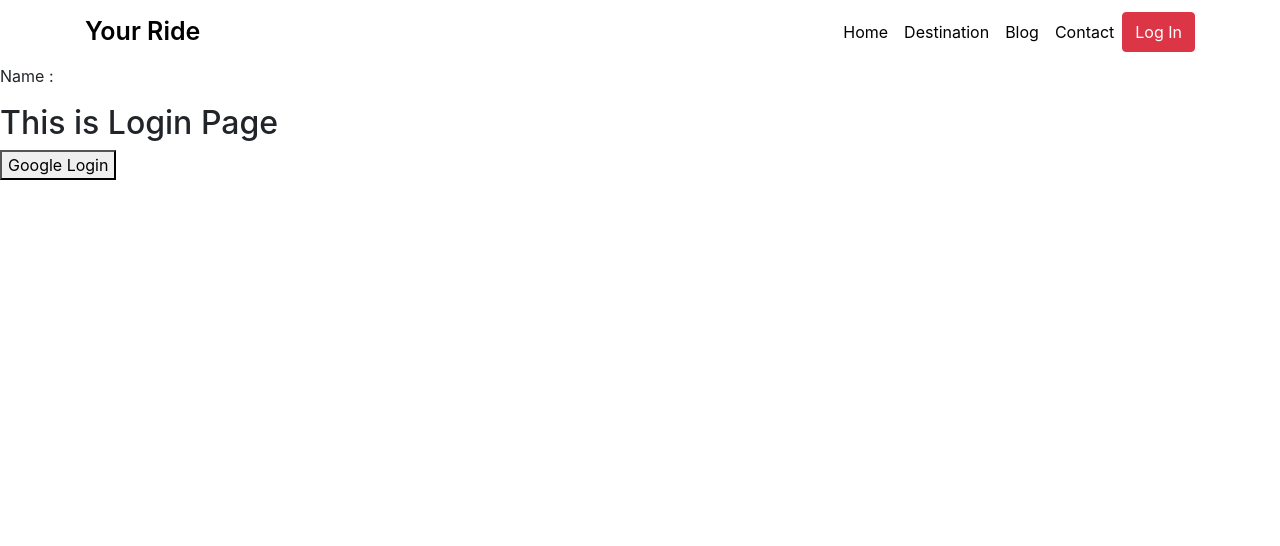
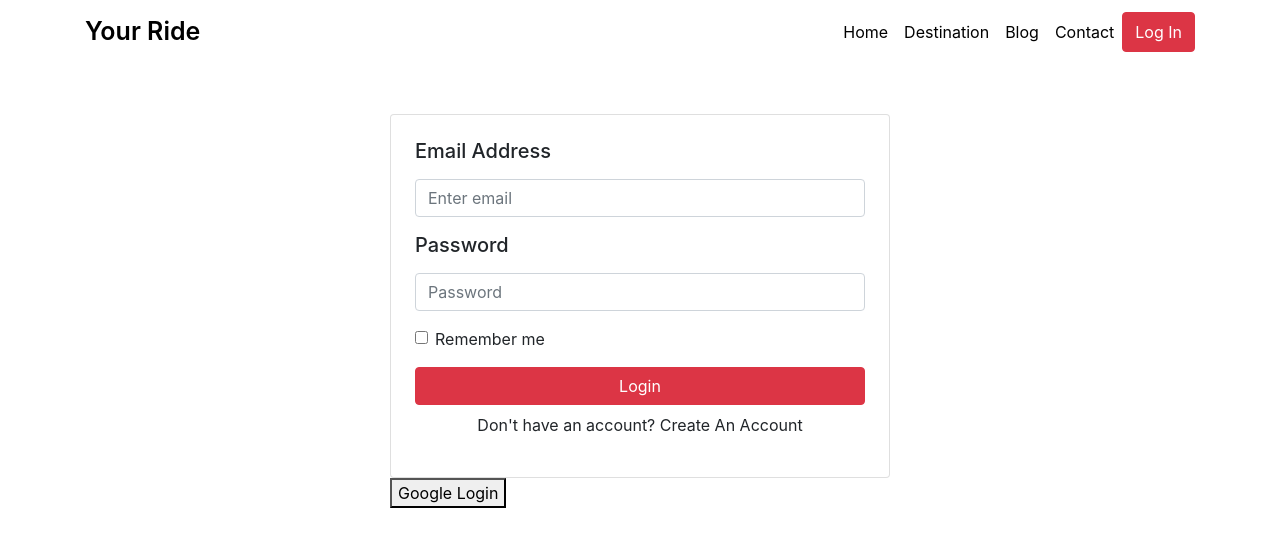
Before and after one commit to najmulmyself/your-ride, a React (Create React App) app: page /login in a window 1280 px wide. Shown: the top 546 px of the page. Built offline with nearby package versions, Linux system fonts and the light colour scheme; no server answers.

Commit message:
custom form added

```diff
--- a/src/App.js
+++ b/src/App.js
@@ -17,7 +17,7 @@ function App() {
     <userContext.Provider value={[loggedInUser,setLoggedInUser]}>
     <Router>
       <Navabar></Navabar>
-      <p>Name : {loggedInUser.name}</p>
+      {/* <p>Name : {loggedInUser.name}</p> */}
       <Switch>
         <Route exact path="/">
           <Home></Home>
--- /dev/null
+++ b/src/component/CustomForm/CustomForm.jsx
@@ -0,0 +1,32 @@
+import React from "react";
+import { Button, Card, Form } from "react-bootstrap";
+const CustomForm = () => {
+  return (
+    <Card>
+      <Form className="p-4">
+        <Form.Group controlId="formBasicEmail">
+          <Form.Label>
+            <h5>Email Address</h5>
+          </Form.Label>
+          <Form.Control type="email" placeholder="Enter email" required />
+        </Form.Group>
+
+        <Form.Group controlId="formBasicPassword">
+          <Form.Label>
+            <h5>Password</h5>
+          </Form.Label>
+          <Form.Control type="password" placeholder="Password" required />
+        </Form.Group>
+        <Form.Group controlId="formBasicCheckbox">
+          <Form.Check type="checkbox" label="Remember me" />
+        </Form.Group>
+        <Button className="w-100" variant="danger" type="submit">
+          Login
+        </Button>
+        <p className='pt-2 row justify-content-md-center'>Don't have an account? Create An Account</p>
+      </Form>
+    </Card>
+  );
+};
+
+export default CustomForm;
--- /dev/null
+++ b/src/component/Login/Login.css
@@ -0,0 +1,4 @@
+.login{
+    max-width: 500px;
+    margin: 50px auto;
+}
--- a/src/component/Login/Login.jsx
+++ b/src/component/Login/Login.jsx
@@ -1,23 +1,26 @@
-import React from 'react';
+import React from "react";
 import firebase from "firebase/app";
 import "firebase/auth";
-import firebaseConfig from './firebase.config';
-import { useContext } from 'react';
-import {userContext} from '../../App'
-import { useHistory, useLocation } from 'react-router';
+import './Login.css'
+import firebaseConfig from "./firebase.config";
+import { useContext } from "react";
+import { userContext } from "../../App";
+import { useHistory, useLocation } from "react-router";
+import CustomForm from "../CustomForm/CustomForm";
+import { Container } from "react-bootstrap";
 const Login = () => {
-  const [loggedInUser,setLoggedInUser] = useContext(userContext);
+  const [loggedInUser, setLoggedInUser] = useContext(userContext);
   let history = useHistory();
   let location = useLocation();
   let { from } = location.state || { from: { pathname: "/" } };
 
-
-    if(firebase.apps.length === 0){
+  if (firebase.apps.length === 0) {
     firebase.initializeApp(firebaseConfig);
   }
   const handleSignIn = () => {
     var provider = new firebase.auth.GoogleAuthProvider();
-        firebase.auth()
+    firebase
+      .auth()
       .signInWithPopup(provider)
       .then((result) => {
         /** @type {firebase.auth.OAuthCredential} */
@@ -26,13 +29,14 @@ const Login = () => {
         // This gives you a Google Access Token. You can use it to access the Google API.
         var token = credential.accessToken;
         // The signed-in user info.
-    var {displayName,email} = result.user;
+        var { displayName, email } = result.user;
         // Destructuring display name and email form result.user
-    const signedInUser = { name : displayName, email}; //displayName as a name
+        const signedInUser = { name: displayName, email }; //displayName as a name
         setLoggedInUser(signedInUser);
-    history.replace(from)
+        history.replace(from);
         // ...
-  }).catch((error) => {
+      })
+      .catch((error) => {
         // Handle Errors here.
         var errorCode = error.code;
         var errorMessage = error.message;
@@ -42,12 +46,14 @@ const Login = () => {
         var credential = error.credential;
         // ...
       });
-    }
+  };
   return (
-        <div>
-        <h2>This is Login Page</h2>
+    <Container>
+      <div className='login'>
+        <CustomForm></CustomForm>
         <button onClick={handleSignIn}>Google Login</button>
       </div>
+    </Container>
   );
 };
 
```
Lines whose indentation alone changed are shown as unchanged.
